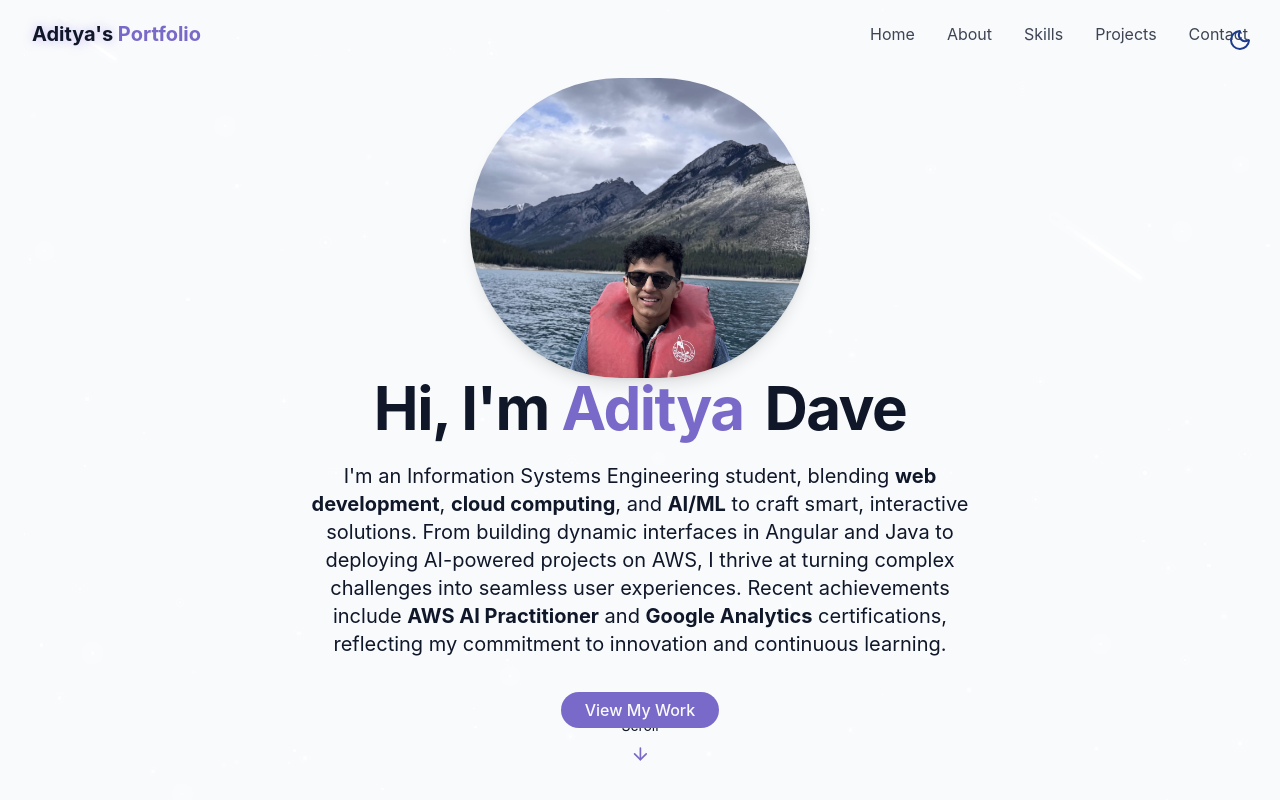
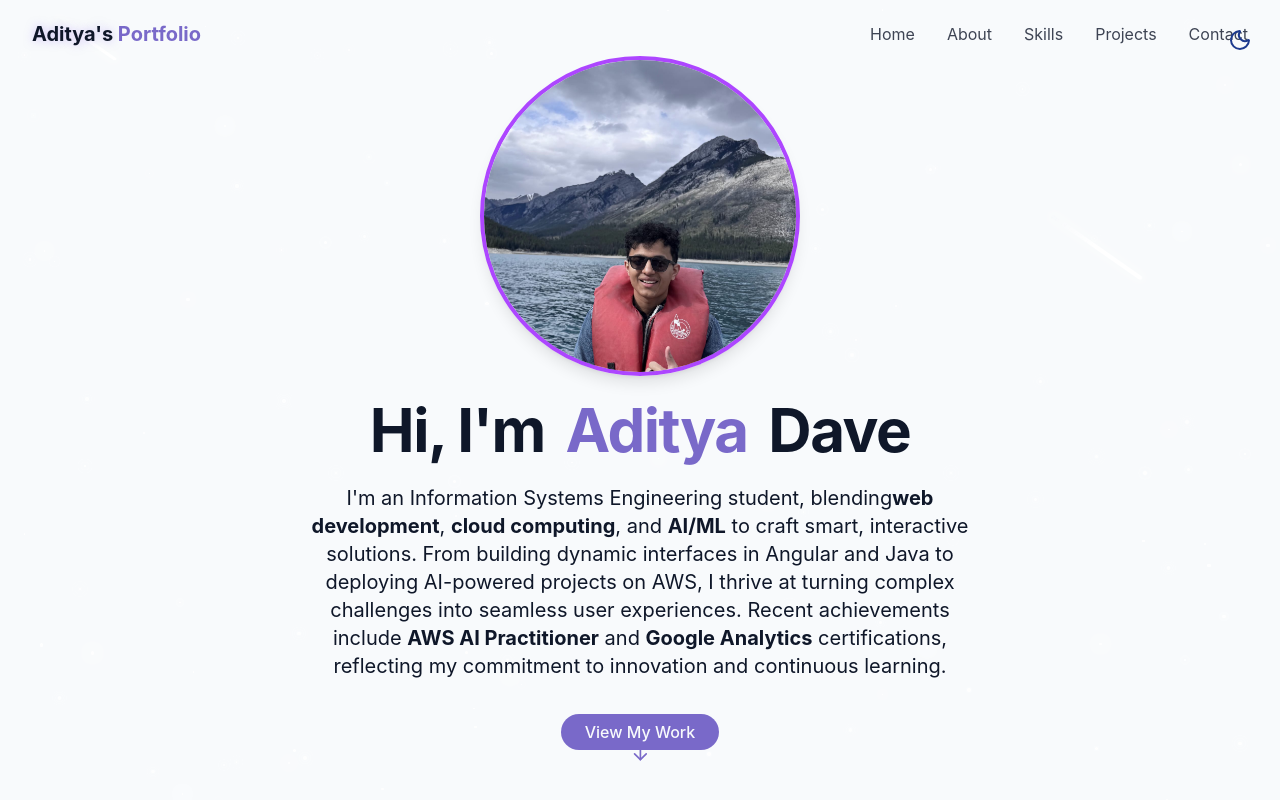
Before and after one commit to daveadi04/MyPortfolio, a React (Vite) app: page / in a window 1280 px wide. Shown: the top 800 px of the page. Built offline with nearby package versions, Linux system fonts and the light colour scheme.

Commit message:
temp pic added

```diff
--- a/src/Components/HeroSection.jsx
+++ b/src/Components/HeroSection.jsx
@@ -8,34 +8,32 @@ export const HeroSection = () => {
     >
       <div className="container max-w-4xl mx-auto text-center z-10">
         <div className="space-y-6">
+          <div className="flex justify-center items-center mb-6">
+            <img
+              src="/images/GIT-PROFILE.jpg"
+              alt="Aditya Dave"
+              className="w-56 h-56 md:w-80 md:h-80 rounded-full object-cover shadow-lg border-purple-500 border-4"
+            />
+          </div>
+
           <h1 className="text-4xl md:text-6xl font-bold tracking-tight">
-          <div className="flex justify-center items-center">
-            <img
-                src="../public/images/GIT-PROFILE.jpg"
-                alt="Aditya Dave"
-                className="w-[200px] h-[200px] md:w-[300px] md:h-[300px] lg:w-[340px] lg:h-[300px] rounded-full object-cover shadow-lg border-purple-500 opacity-0 animate-fade-in-delay-3"
-            />
-            </div>
-
-            <span className="opacity-0 animate-fade-in" > Hi, I'm </span>
-            <span className="text-primary opacity-0 animate-fade-in-delay-1">
-              {" "}
-              Aditya
-            </span>
-            <span className="text-gradient ml-2 opacity-0 animate-fade-in-delay-2">
-              {" "}
-              Dave
-            </span>
+            Hi, I'm
+            <span className="text-primary ml-2"> Aditya </span>
+            <span className="text-gradient ml-2"> Dave </span>
           </h1>
 
-          <p className="text-lg md:text-xl text-muted-foreground max-w-2xl mx-auto opacity-0 animate-fade-in-delay-3 ">
-  I'm an Information Systems Engineering student, blending <strong>web development</strong>, <strong>cloud computing</strong>, and <strong>AI/ML</strong> to craft smart, interactive solutions.
-  From building dynamic interfaces in Angular and Java to deploying AI-powered projects on AWS, I thrive at turning complex challenges into seamless user experiences.
-  Recent achievements include <strong>AWS AI Practitioner</strong> and <strong>Google Analytics</strong> certifications, reflecting my commitment to innovation and continuous learning.
-        </p>
+          <p className="text-lg md:text-xl text-muted-foreground max-w-2xl mx-auto">
+            I'm an Information Systems Engineering student, blending
+            <strong>web development</strong>, <strong>cloud computing</strong>, and{" "}
+            <strong>AI/ML</strong> to craft smart, interactive solutions. From building
+            dynamic interfaces in Angular and Java to deploying AI-powered projects on
+            AWS, I thrive at turning complex challenges into seamless user experiences.
+            Recent achievements include <strong>AWS AI Practitioner</strong> and{" "}
+            <strong>Google Analytics</strong> certifications, reflecting my commitment to
+            innovation and continuous learning.
+          </p>
 
-
-          <div className="pt-4 opacity-0 animate-fade-in-delay-4">
+          <div className="pt-4">
             <a href="#projects" className="cosmic-button">
               View My Work
             </a>
```
